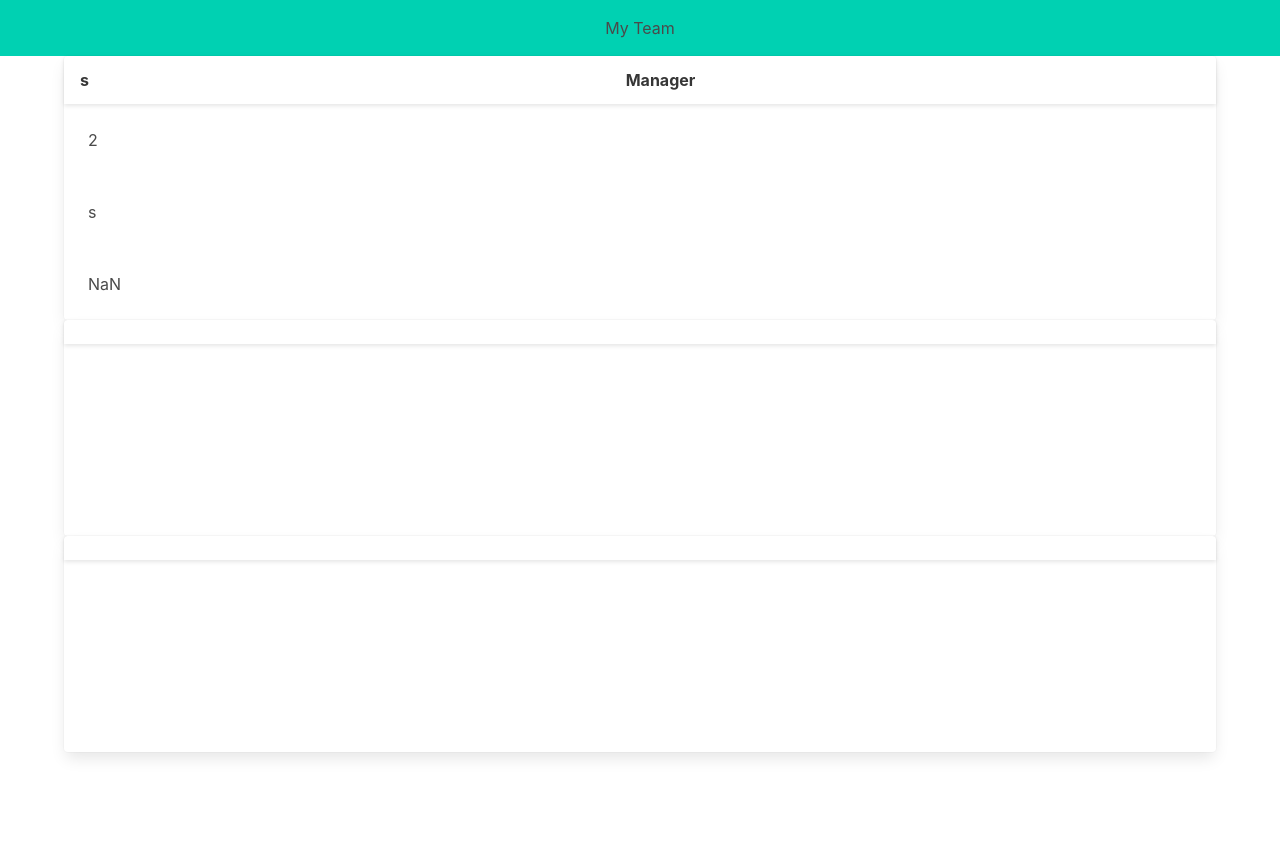
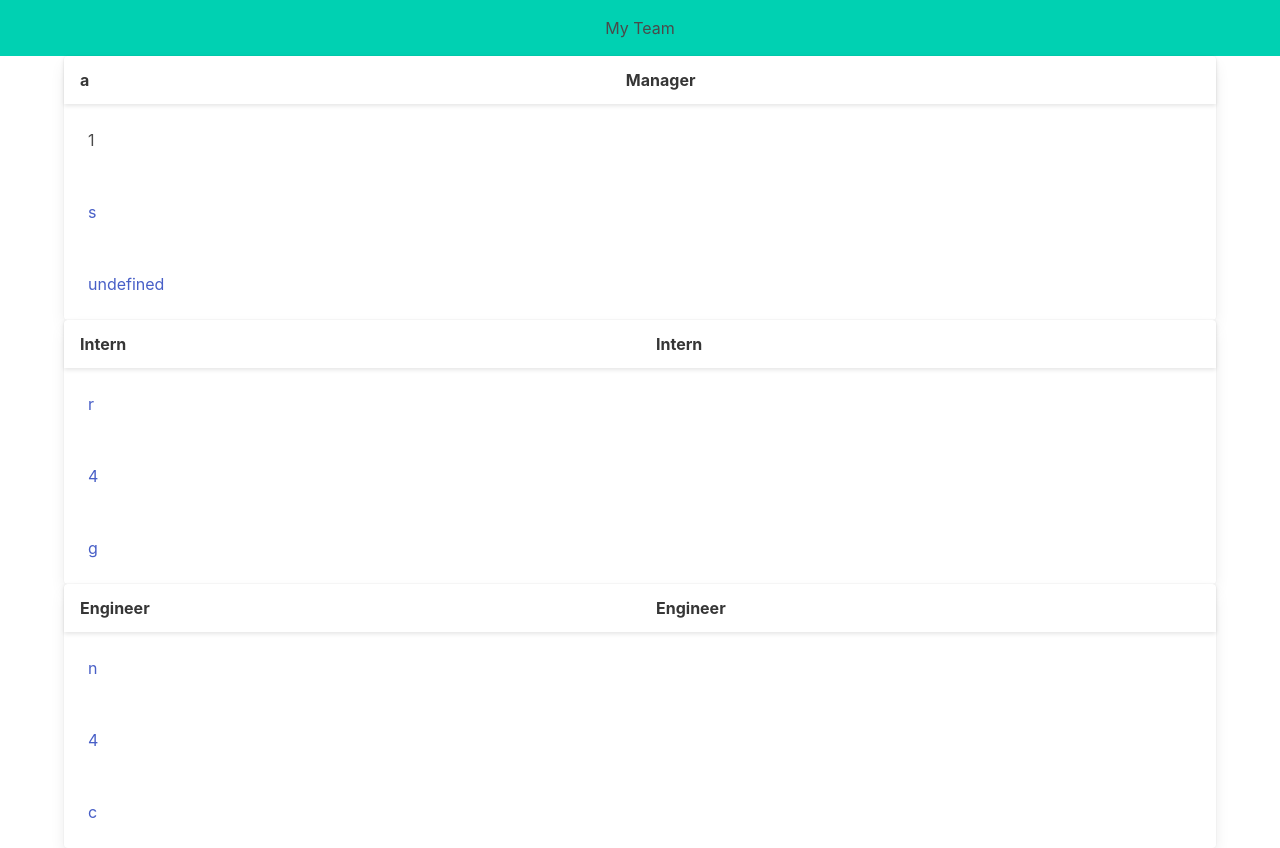
Before and after one commit to famelga/Team-Profile-Generator, a website: page index.html in a window 1280 px wide. Before the commit the page ends 800 px from the top, so only its background shows below. Drawn offline with nearby package versions, Linux system fonts and the light colour scheme.

Commit message:
used += in getCards()

```diff
--- a/index.html
+++ b/index.html
@@ -14,34 +14,30 @@
             <main class="container">
                              <div class="card">
     <div class="card-header">
-                    <div class="card-header-title is-center ">s</div>
+    <div class="card-header-title is-center ">a</div>
     <div class="card-header-title is-center">Manager</div>
 </div>
-                    <div class="card-content" id="id">2</div>
-                    <div class="card-content" id="email">s</div>
-                    <div class="card-content" id="office-number">NaN</div>
+    <div class="card-content" id="id">1</div>
+    <div class="card-content" id="email"><a href="mailto:s">s</div>
+    <div class="card-content" id="office-number">undefined</div>
     </div>
+</div>              <div class="card">
+    <div class="card-header">
+    <div class="card-header-title is-center ">Intern</div>
+    <div class="card-header-title is-center">Intern</div>
 </div>
-                <div class="card">
+    <div class="card-content" id="id">r</div>
+    <div class="card-content" id="email"><a href="mailto:4">4</div>
+    <div class="card-content" id="school">g</div>
+    </div>
+</div>              <div class="card">
     <div class="card-header">
-                    <div class="card-header-title is-center "></div>
-                    <div class="card-header-title is-center"></div>
+    <div class="card-header-title is-center ">Engineer</div>
+    <div class="card-header-title is-center">Engineer</div>
 </div>
-                    <div class="card-content" id="id"></div>
-                    <div class="card-content" id="email"></div>
-                    <div class="card-content" id="github"></div>
-                    <div class="card-content"></div>
-                    </div>
-                </div>
-                <div class="card">
-                    <div class="card-header">
-                    <div class="card-header-title is-center "></div>
-                    <div class="card-header-title is-center"></div>
-                </div>
-                    <div class="card-content" id="id"></div>
-                    <div class="card-content" id="email"></div>
-                    <div class="card-content" id="school"></div>
-                    <div class="card-content"></div>
+    <div class="card-content" id="id">n</div>
+    <div class="card-content" id="email"><a href="mailto:4">4</div>
+    <div class="card-content" id="github"><a href="https://github.com/c" target="_blank">c</a></div>
     </div>
 </div>
             </main>
--- a/lib/Employee.js
+++ b/lib/Employee.js
@@ -4,13 +4,13 @@
 class Employee{
     constructor(name, id, email){
         if (typeof name !== "string" || !name.trim().length) {
-            throw new Error("Expect parameter 'name' to be a non-empty string");
+            // throw new Error("Expect parameter 'name' to be a non-empty string");
         }
         if (typeof id !== "number" || isNaN(id) || id < 0) {
-            throw new Error("Expect parameter 'id' to be a non-negative number");
+            // throw new Error("Expect parameter 'id' to be a non-negative number");
           }
         if (typeof email !== "string" || !email.trim().length) {
-            throw new Error("Expect parameter 'email' to be a non-empty string");
+            // throw new Error("Expect parameter 'email' to be a non-empty string");
         }
 
         this.name = name;
```
Also changed, not shown: index.js (+41 -8 lines), lib/Engineer.js (+4 -4 lines), lib/Intern.js (+4 -4 lines), src/page-template.js (+23 -24 lines). Lines whose indentation alone changed are shown as unchanged.
